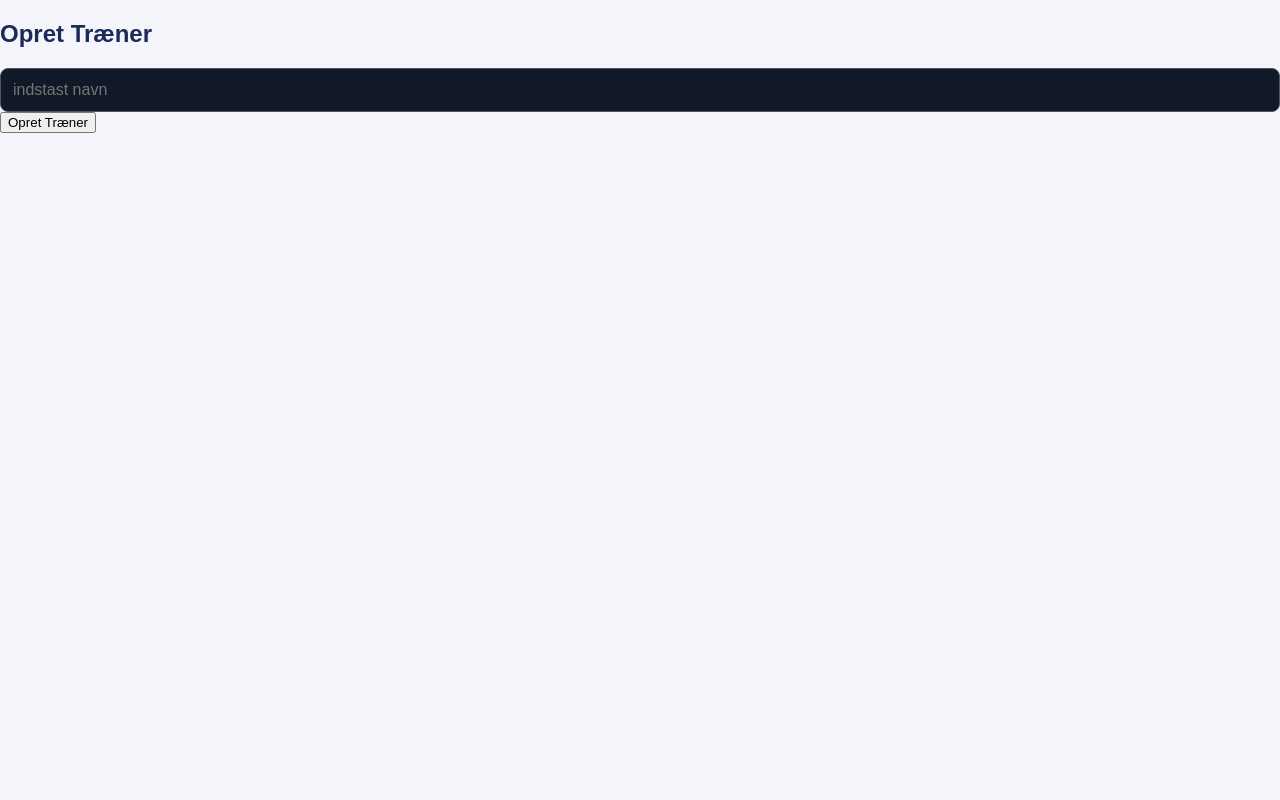
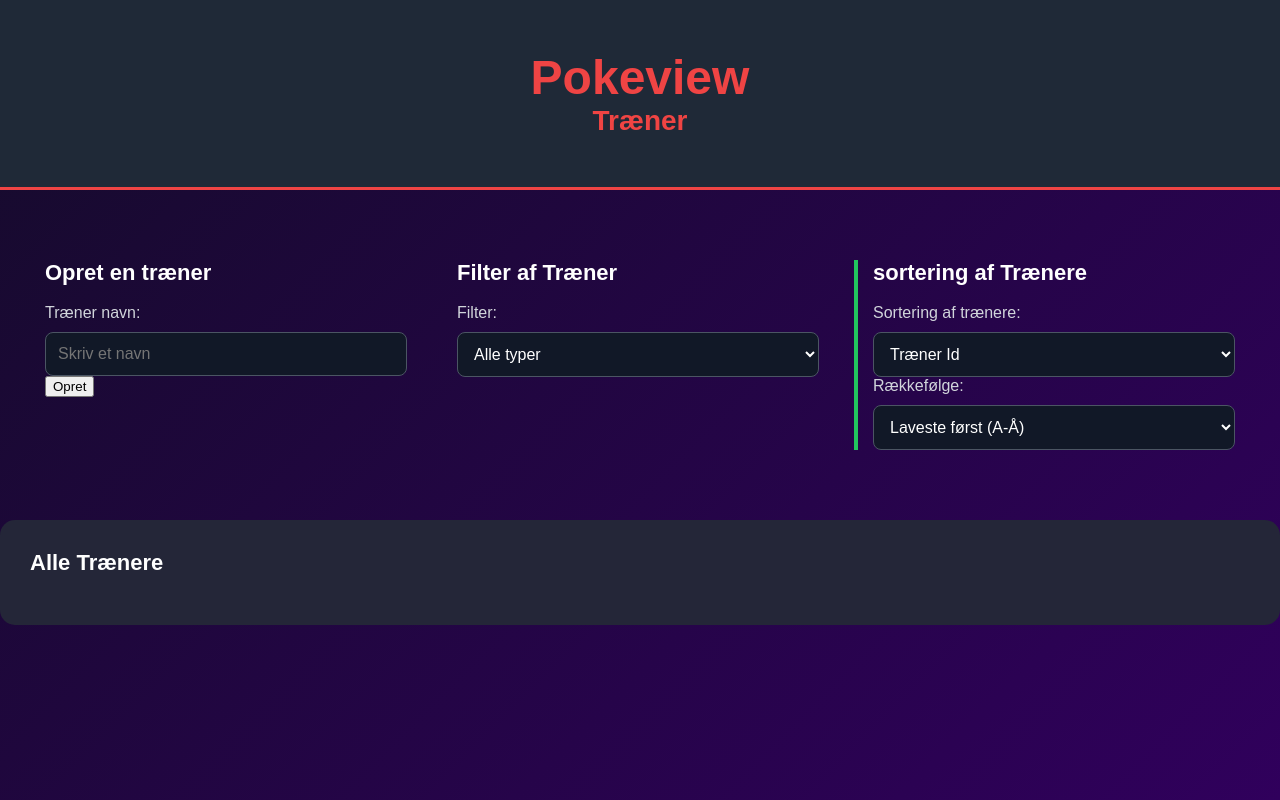
Before and after one commit to Alexander369-afk/P2-Tv-rfagligt-midtvejsprojekt-, a plain HTML site: page pokemon-website/trainers/index.html in a window 1280 px wide. Drawn offline with Linux system fonts and the light colour scheme.

Commit message:
træner ændret
træner ændret

```diff
--- a/pokemon-website/trainers/index.html
+++ b/pokemon-website/trainers/index.html
@@ -2,15 +2,75 @@
 <html lang="en">
 <head>
   <meta charset="UTF-8">
-  <title>Trainers</title>
+  <title>Træner</title>
   <link rel="stylesheet" href="../pokemon.css">
+  <link rel="stylesheet" href="../Pokecard.css">
+  <script src = "../pokemon.js" defer ></script>
 </head>
-<body>
-<h2>Opret Træner</h2>
-<input type="text" id="trainerName" placeholder="indstast navn">
-<button id="opretTræner">Opret Træner</button>
+<body class = "pokemonsBody">
+<header>
+  <H1>Pokeview</H1>
+  <h2>Træner</h2>
+</header>
 
-<p id="message"></p>
+<div class = "pokeBoksStor">
+  <section class ="trænerOpret">
+    <h2>Opret en træner</h2>
+    <label for="search">Træner navn:</label>
+
+    <input type="text" id = "search" placeholder="Skriv et navn">
+
+    <a>
+      <button type="button">Opret</button>
+    </a>
+  </section>
+
+  <section class ="filterTræner">
+    <h2>Filter af Træner</h2>
+    <label for="typeFilterTræner">Filter:</label>
+
+    <select id="typeFilterTræner">
+      <option value="all">Alle typer</option>
+      <option value="begynder">Begynder</option>
+      <option value="letØvet">Let Øvet</option>
+      <option value="øvet">Øvet</option>
+      <option value="rutineret">Rutineret</option>
+      <option value="ekspert">Ekspert</option>
+      <option value="goat">Goat</option>
+      <option value="gymLeader">Gym Leaders</option>
+    </select>
+  </section>
+
+  <section class="sortering">
+    <h2>sortering af Trænere</h2>
+    <label for="sorteringTrænere">Sortering af trænere:</label>
+
+    <select id="sorteringTrænere">
+      <option value="trænerId">Træner Id</option>
+      <option value="navn">Navn</option>
+      <option value="by">By</option>
+      <option value="antalBadges">Antal Badges</option>>
+      <option value="antalSejre">Antal Sejre</option>
+      <option value="alder">Alder</option>
+    </select>
+
+    <label for="sortOrder">Rækkefølge:</label>
+
+    <select id="sortOrder">
+      <option value="ASC">Laveste først (A-Å)</option>
+      <option value="DESC">Højeste først (Å-A)</option>
+    </select>
+  </section>
+</div>
+
+<section class="pokemonResultater">
+  <h2>Alle Trænere</h2>
+
+  <article id="pokemonContainer">
+    <!-- Pokémon indsætteds her med js -->
+  </article>
+</section>
+
 
 </body>
 </html>
```
Also changed, not shown: pokemon-website/træner.js (+11 -0 lines).
